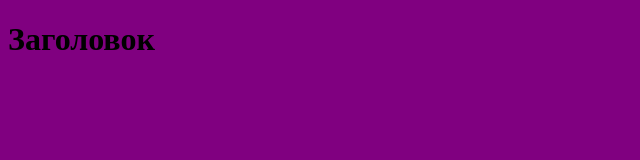
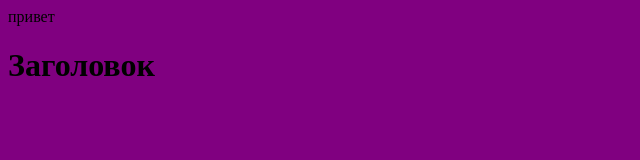
Before and after one commit to karl-taylor/justgithub, a plain HTML site: page index.html in a window 1280 px wide. Shown: the whole page, without its empty margins (0-640 px from the left). Drawn offline with Linux system fonts and the light colour scheme.

Commit message:
начала начала

```diff
--- a/index.html
+++ b/index.html
@@ -8,6 +8,7 @@
 	<link rel="shortcut icon" href="https://img.icons8.com/ios/452/shortcuts.png">
 </head>
 <body>
+	привет
 	<h1>Заголовок</h1>
 </body>
 </html>
```
